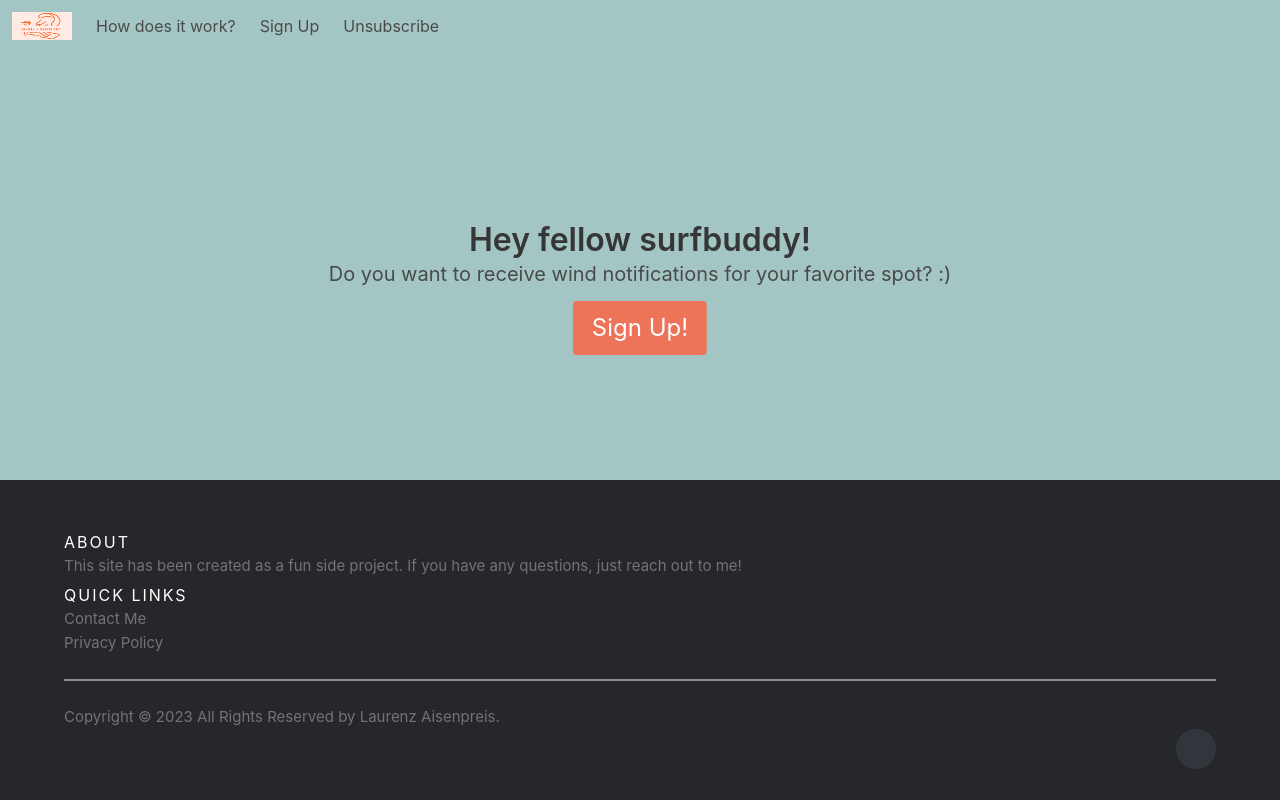
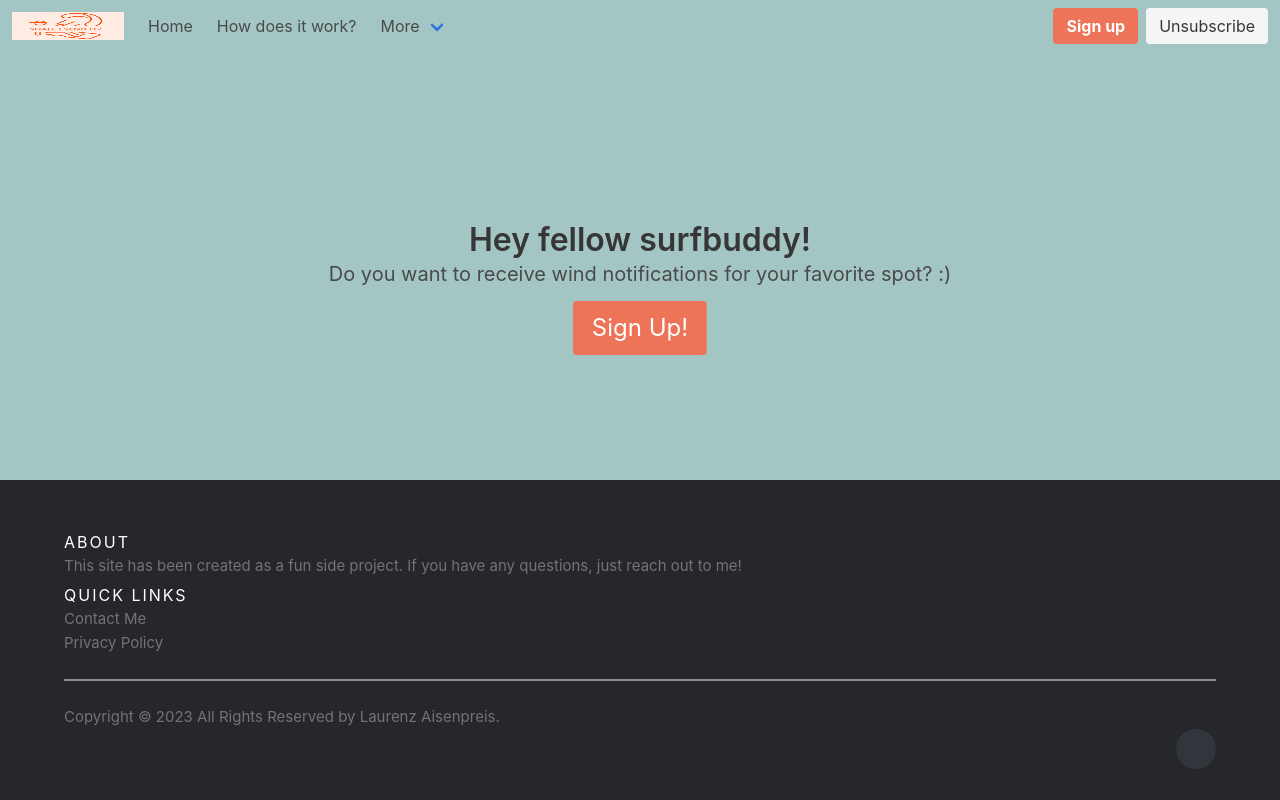
Before and after one commit to lrnz-asnprs/wind_notification, a Flask app: page / in a window 1280 px wide. Run offline with Flask 3, Linux system fonts and the light colour scheme.

Commit message:
navbar responsive fix

```diff
--- a/flask_app/templates/base.html
+++ b/flask_app/templates/base.html
@@ -8,16 +8,6 @@
     <title>Flask Auth Example</title>
     <link rel="stylesheet" href="https://cdnjs.cloudflare.com/ajax/libs/bulma/0.7.2/css/bulma.min.css" />
     <link rel="stylesheet" href="../static/css/style.css" />
-
-    <style>
-        .hamburger-items {
-          display: none;
-        }
-        .hamburger-items.show {
-          display: block;
-        }
-      </style>
-    <!-- Footer stylesheet -->
 </head>
 
 <body>
@@ -25,71 +15,59 @@
     <div class="hero-head">
       <nav class="navbar" role="navigation" aria-label="main navigation">
         <div class="navbar-brand">
+          <a class="navbar-item" href="https://bulma.io">
+            <img src="../static/send_jpg.jpg" width="112" height="28">
+          </a>
 
-              <a class="navbar-item" href="{{ url_for('main.index') }}">
-                <img src="static/send_png.png" width="60" height="60">
-              </a>
-              <!-- <div id="app">
-                <button @click="toggleHamburgerItems">Toggle Hamburger Menu</button>
-                <ul class="hamburger-items" :class="{ 'show': showHamburgerItems }">
-                    <li v-for="item in hamburgerItems" :key="item.id">{% raw %}{{ item.label }}{% endraw %}</li>
-                  </ul>
-              </div> -->
-              <div id="app">
-                <a id="hamburger" role="button" class="navbar-burger burger"
-                  :class="{ 'is-active': isHamburgerOpen }"
-                  @click="openHamburgerMenu"
-                  data-target="navMenu">
-                  <ul class="hamburger-items" :class="{ 'show': isHamburgerOpen }">
-                    <li v-for="item in hamburgerItems" :key="item.id">
-                       <a :href="item.url"> {% raw %}{{ item.label }}{% endraw %}</a>
-                    </li>
-                  </ul>
-                  <span v-show="!isHamburgerOpen"></span>
-                  <span v-show="!isHamburgerOpen"></span>
+          <a class="navbar-burger" id="burger" onclick="document.querySelector('.navbar-menu').classList.toggle('is-active');">
+            <span></span>
+            <span></span>
+            <span></span>
           </a>
         </div>
 
-            </div>
+        <div class="navbar-menu" id="nav-links" >
+          <div class="navbar-start">
+            <a class="navbar-item" href="{{ url_for('main.index') }}">
+              Home
+            </a>
 
-            <div id="navbarBasicExample" class="navbar-menu" :class="{ 'is-active': isHamburgerOpen }">
-
-                <div class="navbar-start">
-                    {% if current_user.is_authenticated %}
-                    <a href="{{ url_for('main.profile') }}" class="navbar-item">
-                        Profile
-                    </a>
-                    {% endif %}
-                    <a href="{{ url_for('main.howto') }}" class="navbar-item">
+            <a class="navbar-item" href="{{ url_for('main.howto') }}">
               How does it work?
             </a>
-                    {% if not current_user.is_authenticated %}
-                    <a href="{{ url_for('auth.signup') }}" class="navbar-item">
-                        Sign Up
+
+            <div class="navbar-item has-dropdown is-hoverable">
+              <a class="navbar-link">
+                More
               </a>
-                    <a href="{{ url_for('auth.unsubscribe') }}" class="navbar-item">
-                        Unsubscribe
+
+              <div class="navbar-dropdown">
+                <a class="navbar-item">
+                  About
                 </a>
-                    {% endif %}
-                    {% if current_user.is_authenticated %}
-                    <a href="{{ url_for('auth.logout') }}" class="navbar-item">
-                        Logout
+                <a class="navbar-item">
+                  Contact
                 </a>
-                    {% endif %}
-                </div>
-
-              <!-- <div class="navbar-end">
-                <div class="navbar-item">
-                  <div class="buttons">
-                    <a class="button is-primary">
-                      <strong>Sign up</strong>
-                    </a>
-                    <a class="button is-light">
-                      Log in
+                <hr class="navbar-divider">
+                <a class="navbar-item">
+                  Report an issue
                 </a>
               </div>
             </div>
-              </div> -->
+          </div>
+
+          <div class="navbar-end">
+            <div class="navbar-item">
+              <div class="buttons">
+                <a class="button is-primary" href="{{ url_for('auth.signup') }}" style="background-color: #ED7458;">
+                  <strong>Sign up</strong>
+                </a>
+                <a class="button is-light" href="{{ url_for('auth.unsubscribe') }}">
+                   Unsubscribe
+                </a>
+              </div>
+            </div>
+          </div>
         </div>
       </nav>
     </div>
@@ -136,45 +114,8 @@
         </footer>
     </div>
 </section>
-<!-- Use vue -->
-<script src="https://cdn.jsdelivr.net/npm/vue@2.6.14/dist/vue.min.js"></script>
-<script>
-    //  new Vue({
-    //   el: '#app',
-    //   data() {
-    //     return {
-    //       showHamburgerItems: false,
-    //       hamburgerItems: [
-    //         { id: 1, label: 'Item 1' },
-    //         { id: 2, label: 'Item 2' },
-    //         { id: 3, label: 'Item 3' }
-    //       ]
-    //     };
-    //   },
-    //   methods: {
-    //     toggleHamburgerItems() {
-    //       this.showHamburgerItems = !this.showHamburgerItems;
-    //     }
-    //   }
-    // });
-    new Vue({
-      el: '#app',
-      data() {
-        return {
-          isHamburgerOpen: false,
-          hamburgerItems: [
-            { id: 1, label: 'How does it work?', url: "{{ url_for('main.howto') }}" },
-            { id: 2, label: 'Sign Up', url: "{{ url_for('auth.signup') }}" },
-            { id: 3, label: 'Unsubscribe', url: "{{ url_for('auth.unsubscribe') }}" }
-          ]
-        };
-      },
-      methods: {
-        openHamburgerMenu() {
-          this.isHamburgerOpen = !this.isHamburgerOpen;
-        },
-      },
-    });
-  </script>
+
+<script>src="base.js"</script>
+
 </body>
 </html>
```
Also changed, not shown: 1 other file. Lines whose indentation alone changed are shown as unchanged.
